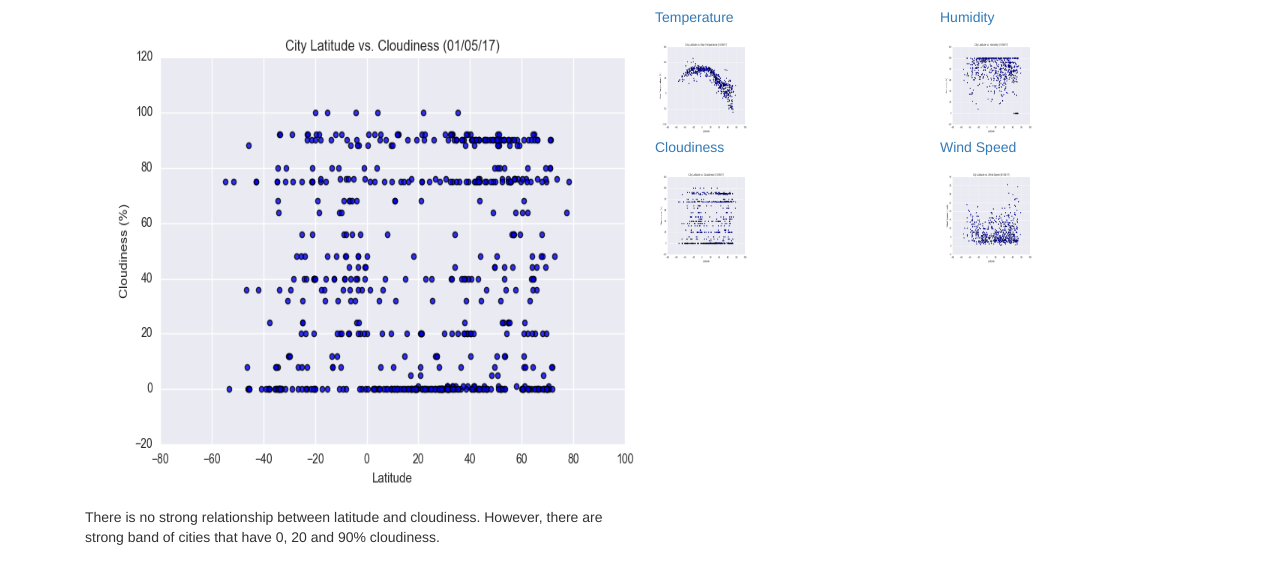
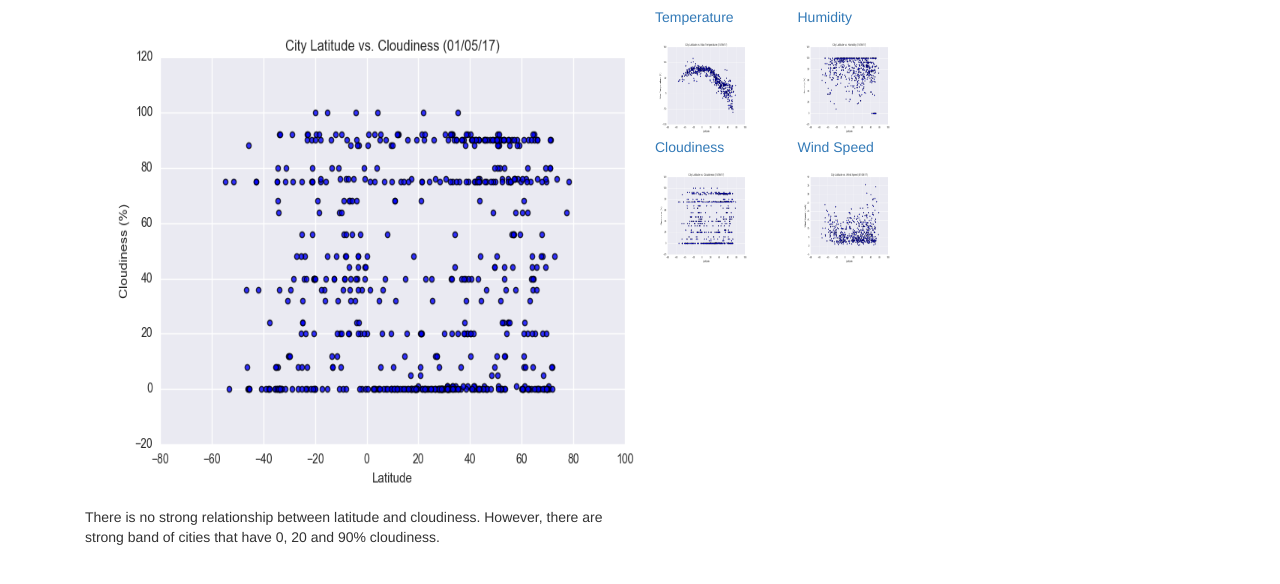
Before and after one commit to jatinku1/jatinku1.github.io, a plain HTML site: page cloudiness.html in a window 1280 px wide. Shown: the part 128-712 px from the top of the page. Drawn offline with nearby package versions, Linux system fonts and the light colour scheme.

Commit message:
homework 1

```diff
--- a/cloudiness.html
+++ b/cloudiness.html
@@ -71,13 +71,13 @@
               <H2> Visualizations</H2>
             </div>
           <div class="row">
-            <div class="col-md-6">
+            <div class="col-md-3">
               <a href="temperature.html">
                 <p>Temperature</p>
                 <img src="images/temp.png" alt="Temperature" height="100" width="100"> <a href="temperature.html"></a>
               </a>
             </div>
-            <div class="col-md-6">
+            <div class="col-md-3">
               <a href="humidity.html">
                 <p>Humidity</p>
                 <img src="images/humidity.png" alt="Humidity" height="100" width="100">
@@ -85,13 +85,13 @@
             </div>
           </div>
           <div class="row">
-            <div class="col-md-6">
+            <div class="col-md-3">
               <a href="cloudiness.html">
                 <p>Cloudiness</p>
                 <img src="images/cloudiness.png" alt="Cloudiness" height="100" width="100">
               </a>
             </div>
-            <div class="col-md-6">
+            <div class="col-md-3">
               <a href="wind_speed.html">
                 <p>Wind Speed</p>
                 <img src="images/wind_speed.png" alt="Wind Speed" height="100" width="100">
```
Also changed, not shown: humidity.html (+4 -4 lines), index.html (+4 -4 lines), temperature.html (+4 -4 lines).
